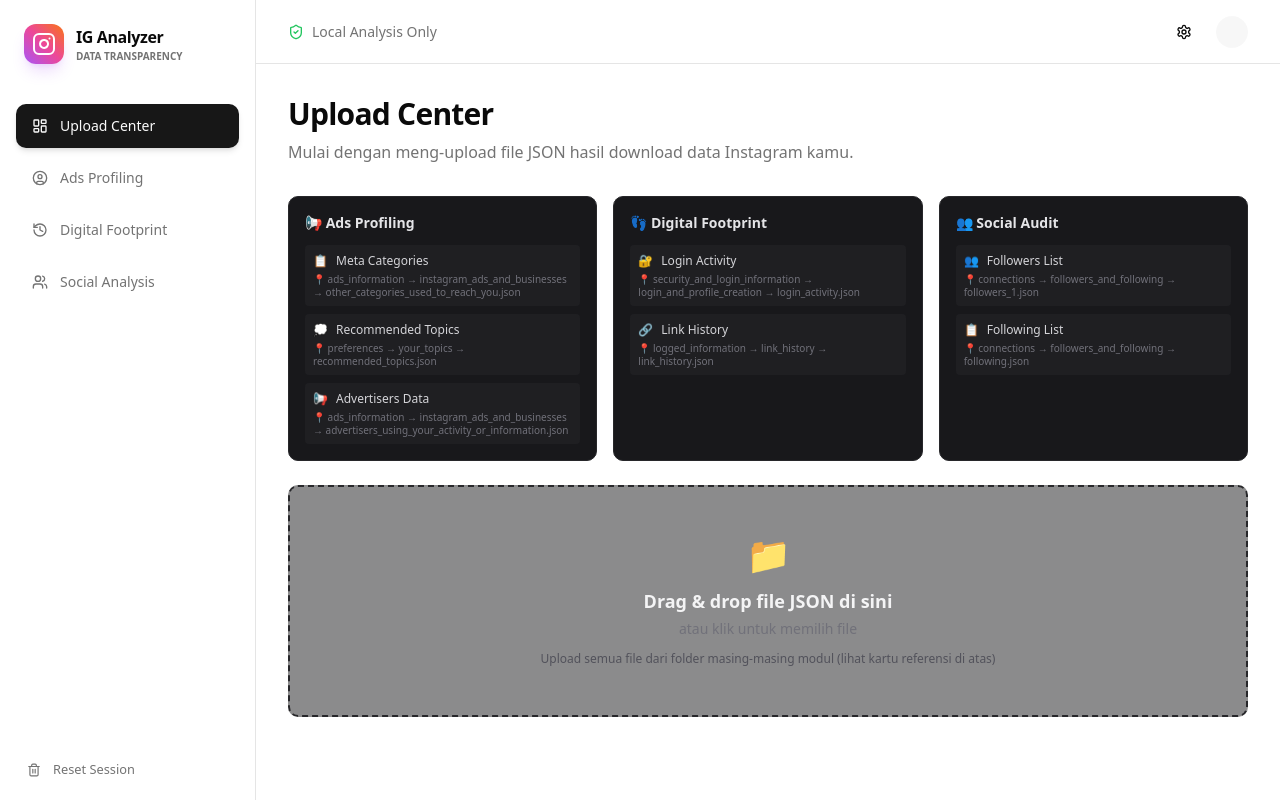
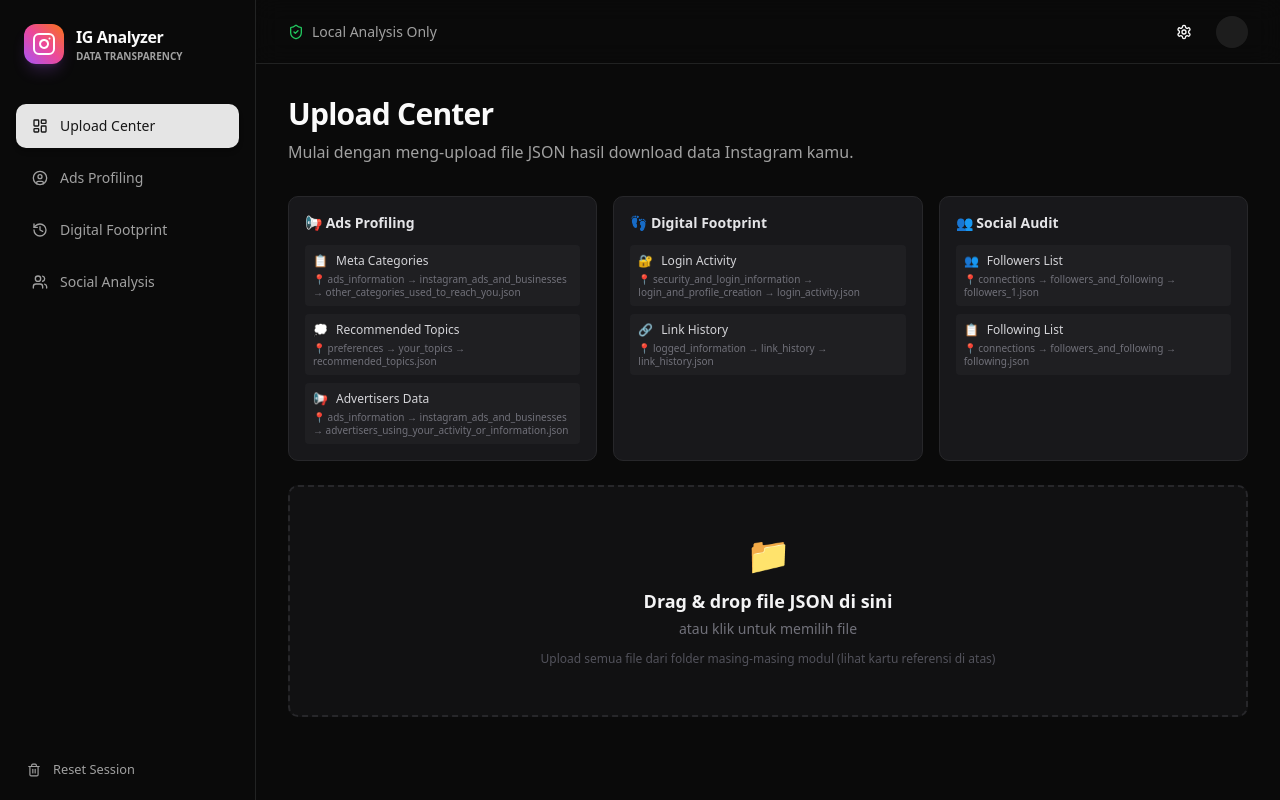
Before and after one commit to RozyBrt/ig-transparency-dashboard, a Next.js app: page / in a window 1280 px wide. Built offline with nearby package versions, Linux system fonts and the light colour scheme.

Commit message:
fix: force dark mode in layout and strengthen tooltip text contrast

```diff
--- a/src/app/layout.tsx
+++ b/src/app/layout.tsx
@@ -16,8 +16,8 @@
   children: React.ReactNode;
 }>) {
   return (
-    <html lang="en" className={cn("font-sans", inter.variable)}>
-      <body className="antialiased">
+    <html lang="en" className={cn("dark font-sans", inter.variable)}>
+      <body className="antialiased bg-zinc-950 text-zinc-50">
         {children}
       </body>
     </html>
--- a/src/components/charts/AdsCategoryDistribution.tsx
+++ b/src/components/charts/AdsCategoryDistribution.tsx
@@ -107,7 +107,8 @@
                 backgroundColor: '#18181b',
                 border: '1px solid #3f3f46',
                 borderRadius: '8px',
-                fontSize: '12px'
+                fontSize: '12px',
+                color: '#e4e4e7'
               }}
               itemStyle={{ color: '#e4e4e7' }}
               labelStyle={{ color: '#a1a1aa' }}
--- a/src/components/charts/AdvertiserSourceAnalysis.tsx
+++ b/src/components/charts/AdvertiserSourceAnalysis.tsx
@@ -156,7 +156,8 @@
                   backgroundColor: '#18181b',
                   border: '1px solid #3f3f46',
                   borderRadius: '8px',
-                  fontSize: '12px'
+                  fontSize: '12px',
+                  color: '#e4e4e7'
                 }}
                 itemStyle={{ color: '#e4e4e7' }}
                 labelStyle={{ color: '#a1a1aa' }}
--- a/src/components/charts/LoginActivityHeatmap.tsx
+++ b/src/components/charts/LoginActivityHeatmap.tsx
@@ -109,7 +109,8 @@
                 backgroundColor: '#18181b',
                 border: '1px solid #3f3f46',
                 borderRadius: '8px',
-                fontSize: '12px'
+                fontSize: '12px',
+                color: '#e4e4e7'
               }}
               itemStyle={{ color: '#e4e4e7' }}
               labelStyle={{ color: '#a1a1aa' }}
--- a/src/components/charts/TopDomainsBarChart.tsx
+++ b/src/components/charts/TopDomainsBarChart.tsx
@@ -102,7 +102,7 @@
             <XAxis dataKey="displayName" stroke="#71717a" tick={{ fontSize: 9 }} angle={-45} textAnchor="end" height={60} />
             <YAxis stroke="#71717a" tick={{ fontSize: 10 }} />
             <Tooltip
-              contentStyle={{ backgroundColor: '#18181b', border: '1px solid #3f3f46', borderRadius: '8px', fontSize: '11px' }}
+              contentStyle={{ backgroundColor: '#18181b', border: '1px solid #3f3f46', borderRadius: '8px', fontSize: '11px', color: '#e4e4e7' }}
               itemStyle={{ color: '#e4e4e7' }}
               labelStyle={{ color: '#a1a1aa' }}
               cursor={{ fill: '#ffffff05' }}
```
